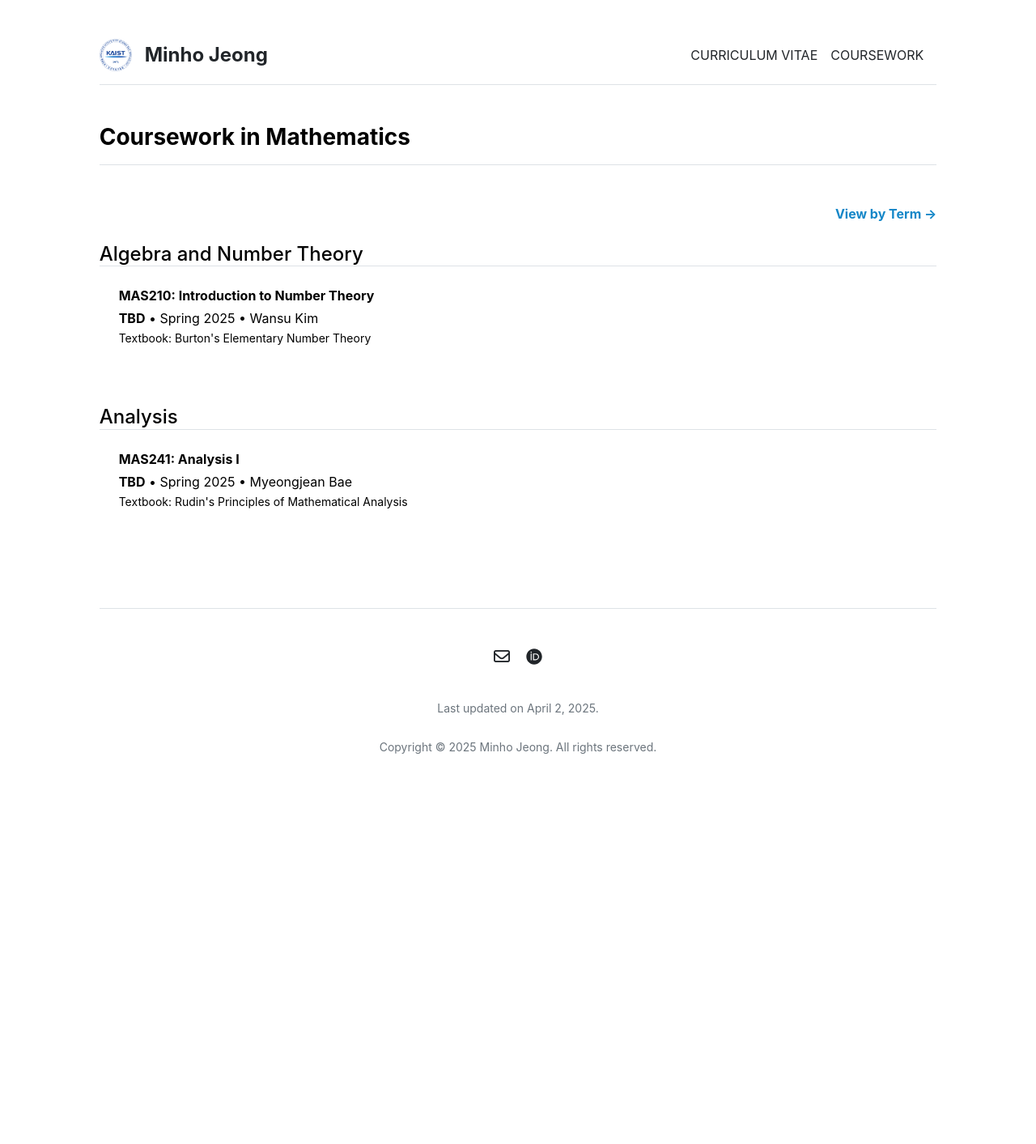
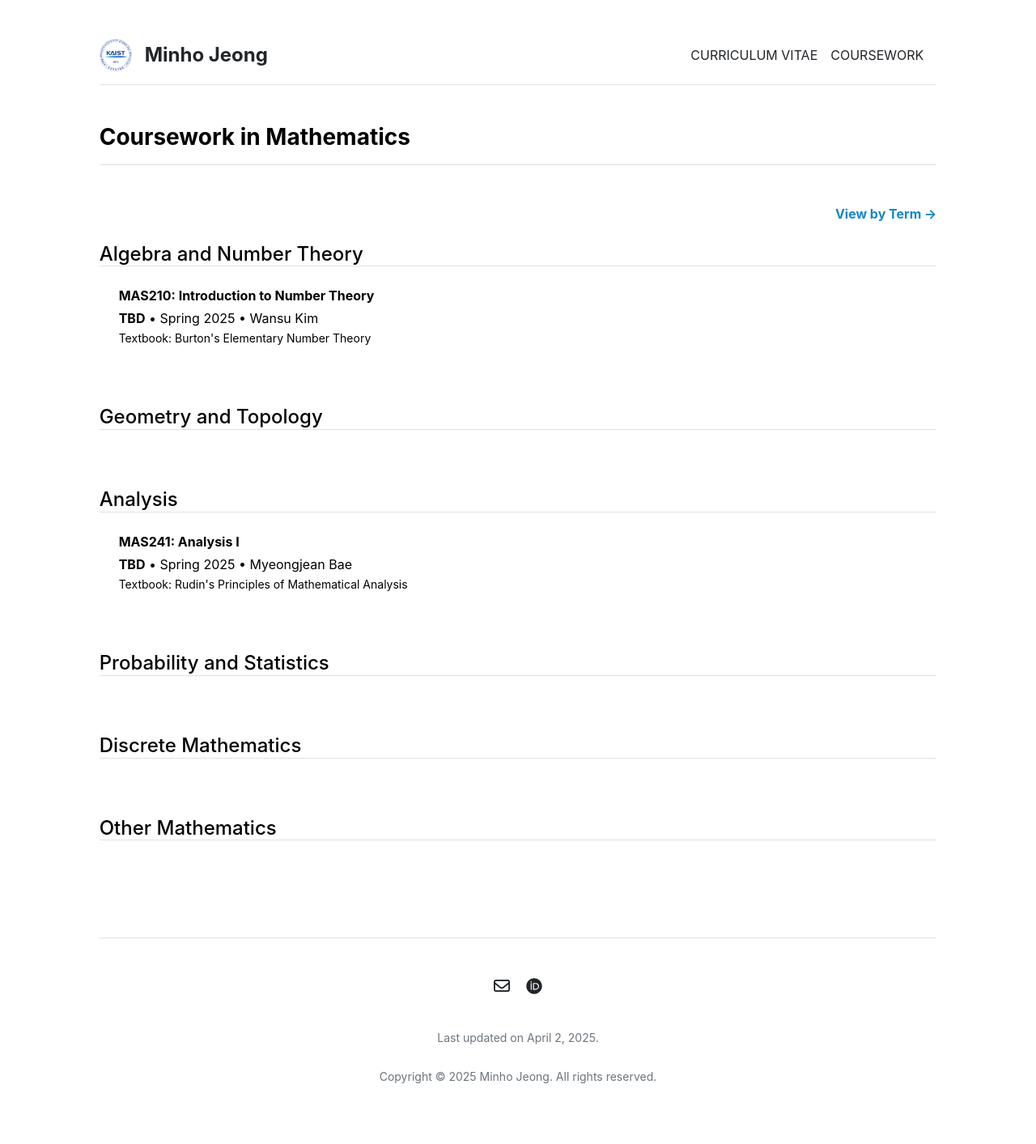
Before and after one commit to mino-jeong/mino-jeong.github.io, a Jekyll site: the page built from coursework-field.md, in a window 1280 px wide. Shown: the whole page at 81% size. Built offline with Jekyll 4.4.1, drawn with Linux system fonts in a browser that asks for light colours; before the commit the page ends 1006 px from its top, so only the background shows below that.

Commit message:
Update coursework-field.html

```diff
--- a/_layouts/coursework-field.html
+++ b/_layouts/coursework-field.html
@@ -31,6 +31,21 @@ layout: default
 
     <div class="mb-5 row gx-5">
       <div class="col-12">
+        <h4 class="border-bottom mb-4">Geometry and Topology</h4>
+        <div class="ps-md-4">
+          {% for section in site.data.coursework-field.geometry %}
+            <p class="fw-bold mb-1">{{ section.title }}</p>
+            <p class="mb-4">
+              {{ section.description }}<br>
+              <small>Textbook: {{ section.textbook }}</small>
+            </p>
+          {% endfor %}
+        </div>
+      </div>
+    </div>
+
+    <div class="mb-5 row gx-5">
+      <div class="col-12">
         <h4 class="border-bottom mb-4">Analysis</h4>
         <div class="ps-md-4">
           {% for section in site.data.coursework-field.analysis %}
@@ -44,5 +59,50 @@ layout: default
       </div>
     </div>
 
+    <div class="mb-5 row gx-5">
+      <div class="col-12">
+        <h4 class="border-bottom mb-4">Probability and Statistics</h4>
+        <div class="ps-md-4">
+          {% for section in site.data.coursework-field.probability %}
+            <p class="fw-bold mb-1">{{ section.title }}</p>
+            <p class="mb-4">
+              {{ section.description }}<br>
+              <small>Textbook: {{ section.textbook }}</small>
+            </p>
+          {% endfor %}
+        </div>
+      </div>
+    </div>
+
+    <div class="mb-5 row gx-5">
+      <div class="col-12">
+        <h4 class="border-bottom mb-4">Discrete Mathematics</h4>
+        <div class="ps-md-4">
+          {% for section in site.data.coursework-field.discrete %}
+            <p class="fw-bold mb-1">{{ section.title }}</p>
+            <p class="mb-4">
+              {{ section.description }}<br>
+              <small>Textbook: {{ section.textbook }}</small>
+            </p>
+          {% endfor %}
+        </div>
+      </div>
+    </div>
+
+    <div class="mb-5 row gx-5">
+      <div class="col-12">
+        <h4 class="border-bottom mb-4">Other Mathematics</h4>
+        <div class="ps-md-4">
+          {% for section in site.data.coursework-field.other %}
+            <p class="fw-bold mb-1">{{ section.title }}</p>
+            <p class="mb-4">
+              {{ section.description }}<br>
+              <small>Textbook: {{ section.textbook }}</small>
+            </p>
+          {% endfor %}
+        </div>
+      </div>
+    </div>
+
   </div>
 </div>
```
